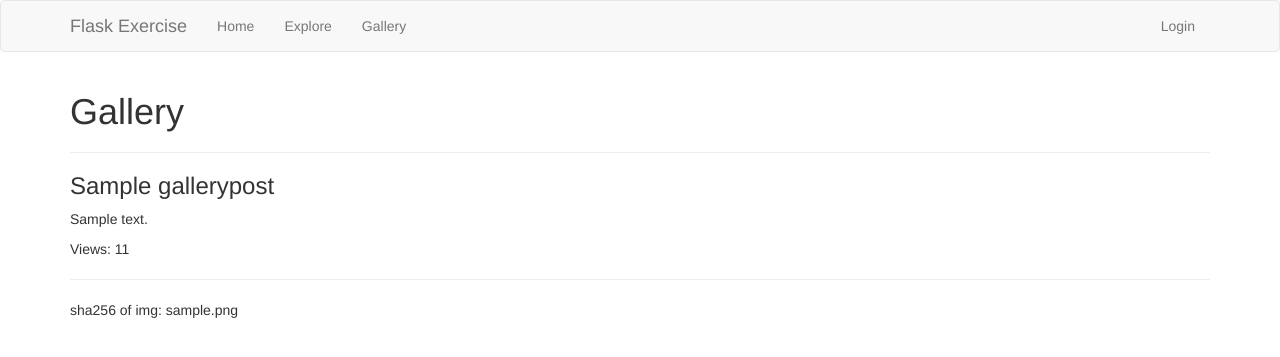
After one commit to ltek0/Flask-Exercise, a Flask app: page /gallery/p/1 in a window 1280 px wide. The commit adds this page. Shown: the top 357 px of the page. Run offline with Flask 3, Linux system fonts and the light colour scheme; tables that the repository leaves empty hold one stand-in row (values such as "Sample post"); parts of the project's set-up code (start-up, migrations or seed data) failed here and were passed over; some libraries are stand-ins or nearby versions.

Commit message:
create gallery post table TODO: category table TODO: google cloud storage integration

```diff
--- a/app/models.py
+++ b/app/models.py
@@ -160,24 +160,39 @@ class PasswordResetTokens(db.Model):
 
 class GalleryPost(db.Model):
     __tablename__ = 'gallerypost'
-    # TODO: create galary listings
     id = db.Column(db.Integer, primary_key=True)
     timestamp = db.Column(db.DateTime, default=dt.now(UTC))
     title = db.Column(db.String(128), nullable=False)
     description = db.Column(db.String(512), nullable=True)
+    _views = db.Column(db.Integer, default=0)
     author = db.relationship('User', backref='gallery_post', uselist=False)
-
     user_id = db.Column(db.Integer, db.ForeignKey('user.id'))
 
+    #TODO: create category
     def __repr__(self) -> str:
-        return f'<GalleryPost {self.id}:{self.title}'
+        return f'<GalleryPost {self.id}:{self.title}>'
+
+    @property
+    def views(self):
+        return self._views
+
+    def add_view_count(self):
+        self._views += 1
+        db.session.commit()
 
 
 class GalleryPostImages(db.Model):
-    __tablename__ = 'galleryimages'
-    # TODO: one to many relationship
+    __tablename__ = 'gallerypostimages'
     id = db.Column(db.Integer, primary_key=True)
     path = db.Column(db.String(256), nullable=False)
-
     posts = db.relationship('GalleryPost', backref='images', uselist=False)
     gallerypost_id = db.Column(db.Integer, db.ForeignKey('gallerypost.id'))
+
+    def __repr__(self) -> str:
+        return f'<GalleryPost {self.id}:{self.path}>'
+
+
+class GalleryCategory(db.Model):
+    __tablename__ = 'gallerycategory'
+    id = db.Column(db.Integer, primary_key=True)
+    # TODO: create category for users select from
--- a/app/routes.py
+++ b/app/routes.py
@@ -211,6 +211,7 @@ def unfollow(username: str):
     return redirect(url_for('profile', username=user.username))
 
 
+@flask_app.route('/gallery/p')
 @flask_app.route('/gallery')
 def gallery():
     page = request.args.get("page", 1, type=int)
@@ -238,7 +239,8 @@ def gallery_create_post():
     return render_template('gallery/create.html.j2', form=form)
 
 
-@flask_app.route('/gallery/post-<int:post_id>')
+@flask_app.route('/gallery/p/<int:post_id>')
 def gallery_post_view(post_id: int):
-    # TODO: gallery view post
-    pass
+    post = models.GalleryPost.query.filter_by(id = post_id).first_or_404()
+    post.add_view_count()
+    return render_template('gallery/view.html.j2', post=post)
--- a/app/templates/gallery/create.html.j2
+++ b/app/templates/gallery/create.html.j2
@@ -1,5 +1,6 @@
 {% extends "base.html.j2" %}
 {% block app_content %}
+    <h1>Create Gallery Submission</h1>
     <div class="container">
         <div class="row">
             <div class="col-md-6">
--- a/app/templates/gallery/home.html.j2
+++ b/app/templates/gallery/home.html.j2
@@ -15,7 +15,9 @@
     <hr />
     {% for post in posts %}
         <div class="post">
-            <h3>{{ post.title }}</h3>
+            <h3>
+                <a href="{{ url_for('gallery_post_view', post_id=post.id) }}">{{ post.title }}</a>
+            </h3>
             <p>sha256 of img {{ post.images[0].path }}</p>
             <p>
                 by: <a href="{{ url_for('profile', username = post.author.username) }}">{{ post.author.display_name }}</a> @ {{ moment(post.timestamp).fromNow() }}
--- /dev/null
+++ b/app/templates/gallery/view.html.j2
@@ -0,0 +1,10 @@
+{% extends "base.html.j2" %}
+{% block app_content %}
+    <h1>Gallery</h1>
+    <hr />
+    <h3>{{ post.title }}</h3>
+    <p>{{ post.description }}</p>
+    <p>Views: {{ post.views }}</p>
+    <hr />
+    {% for img in post.images %}<p>sha256 of img: {{ img.path }}</p>{% endfor %}
+{% endblock app_content %}
--- a/temp.py
+++ /dev/null
@@ -1,5 +0,0 @@
-from dotenv import load_dotenv
-load_dotenv('.flaskenv')
-
-from app import flask_app
-print(flask_app.config['SQLALCHEMY_DATABASE_URI'])
```
